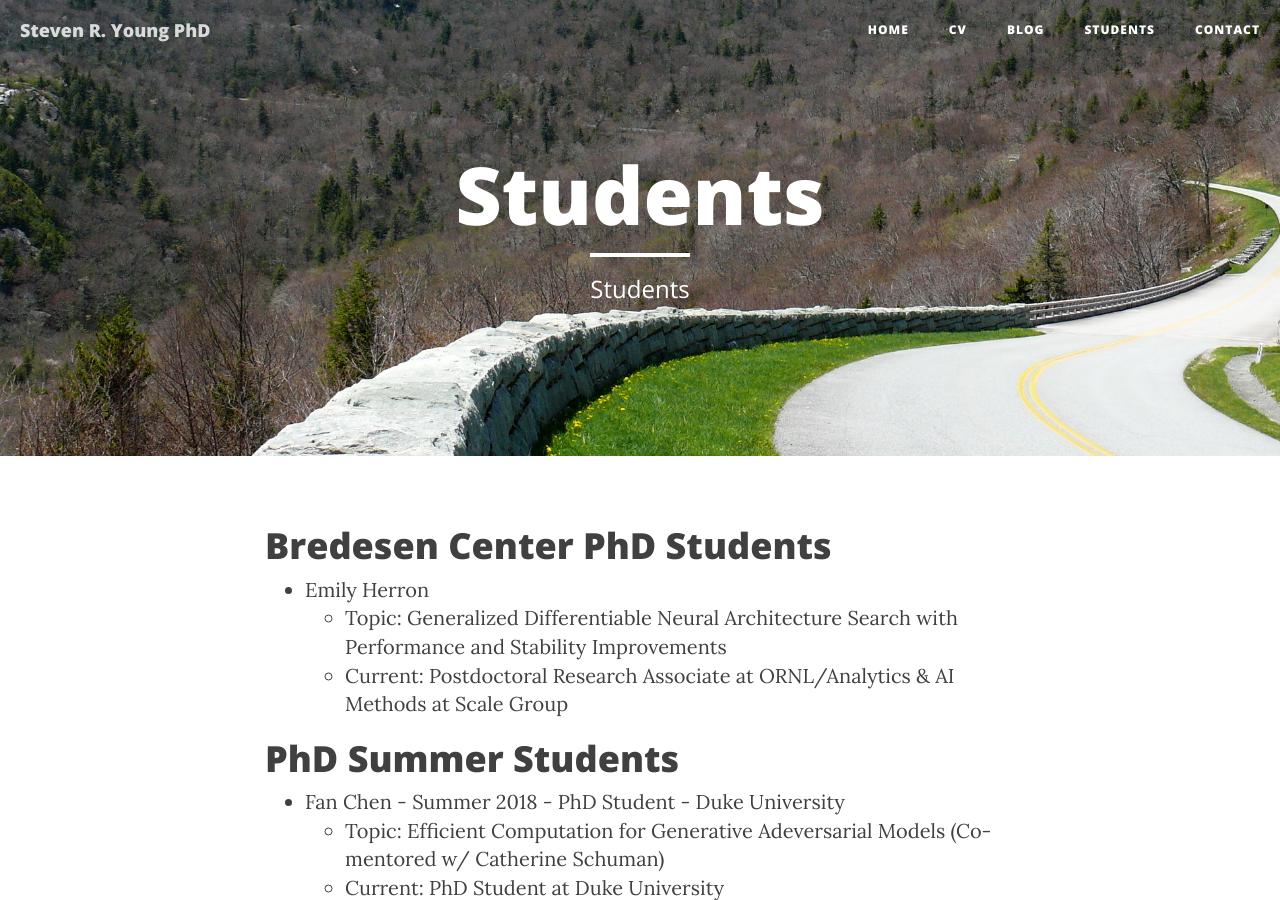
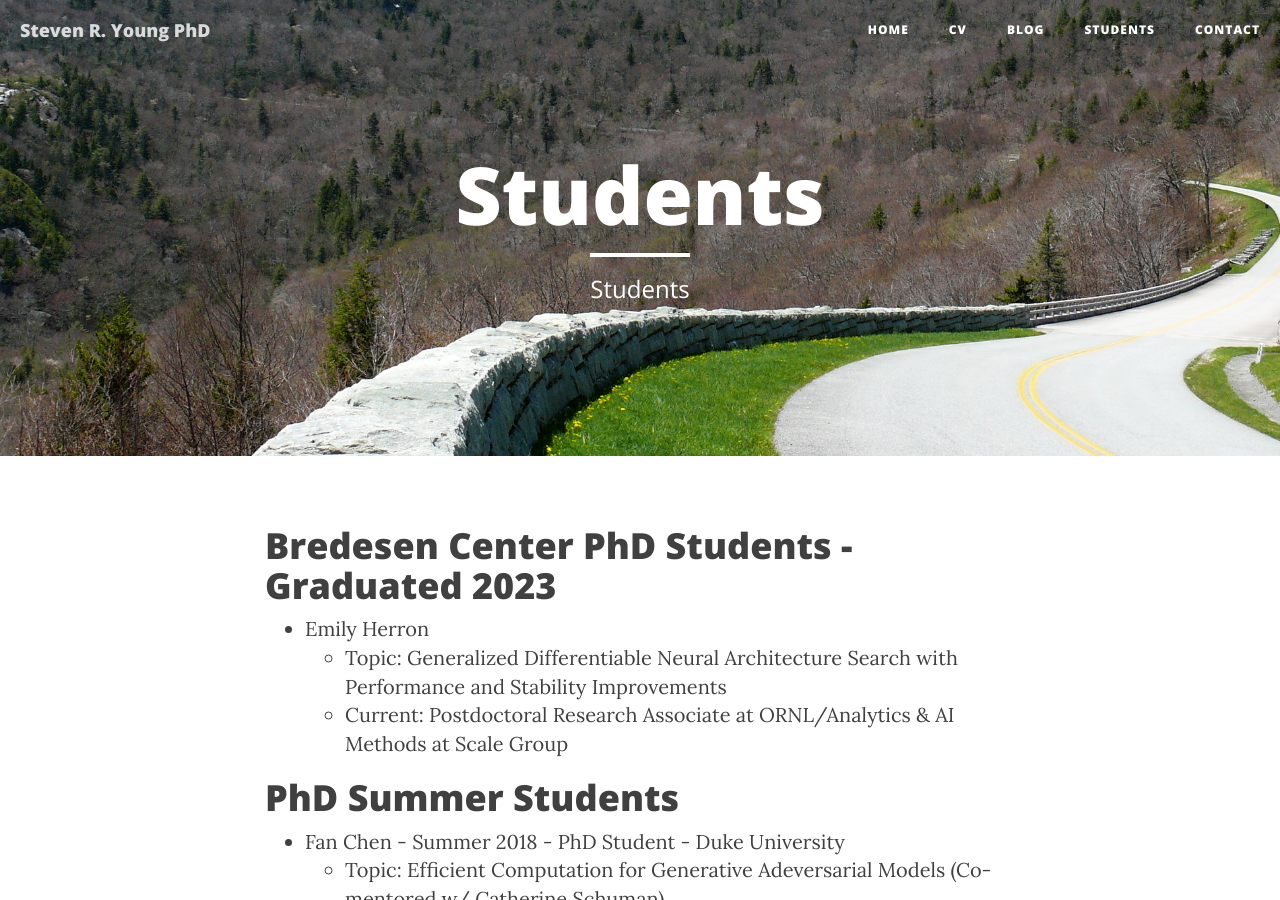
Before and after one commit to stevenryoung/stevenryoung.github.io, a Jekyll site: the page built from students.md, in a window 1280 px wide and 900 px high. Built offline with Jekyll 4.4.1, drawn with Linux system fonts in a browser that asks for light colours; nearby versions of some CDN libraries.

Commit message:
Update students.md

```diff
--- a/students.md
+++ b/students.md
@@ -4,7 +4,7 @@ title: Students
 description: "Students"
 header-img: "img/about-bg-blue.jpg"
 ---
-# Bredesen Center PhD Students
+# Bredesen Center PhD Students - Graduated 2023
 - [Emily Herron](https://www.linkedin.com/in/emily-herron-623b43aa/)
     - Topic: [Generalized Differentiable Neural Architecture Search with Performance and Stability Improvements](https://trace.tennessee.edu/utk_graddiss/9174/)
     - Current: Postdoctoral Research Associate at ORNL/Analytics & AI Methods at Scale Group
```
